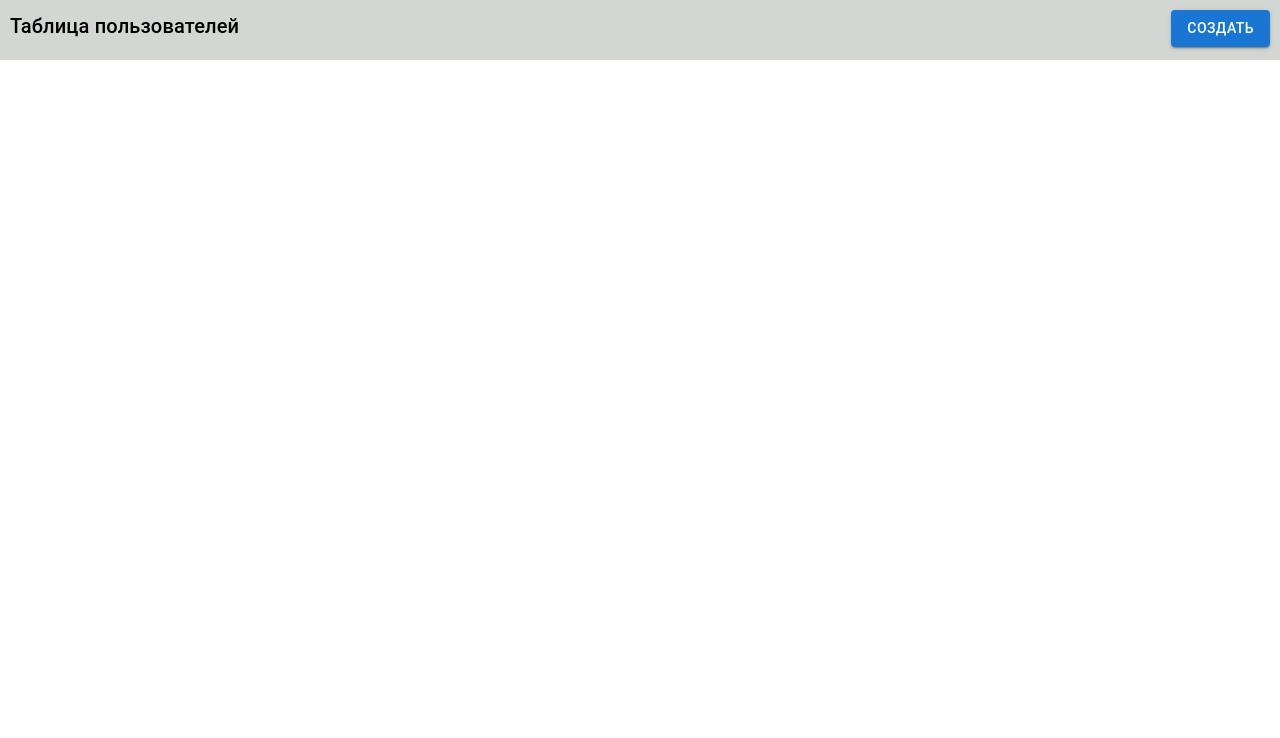
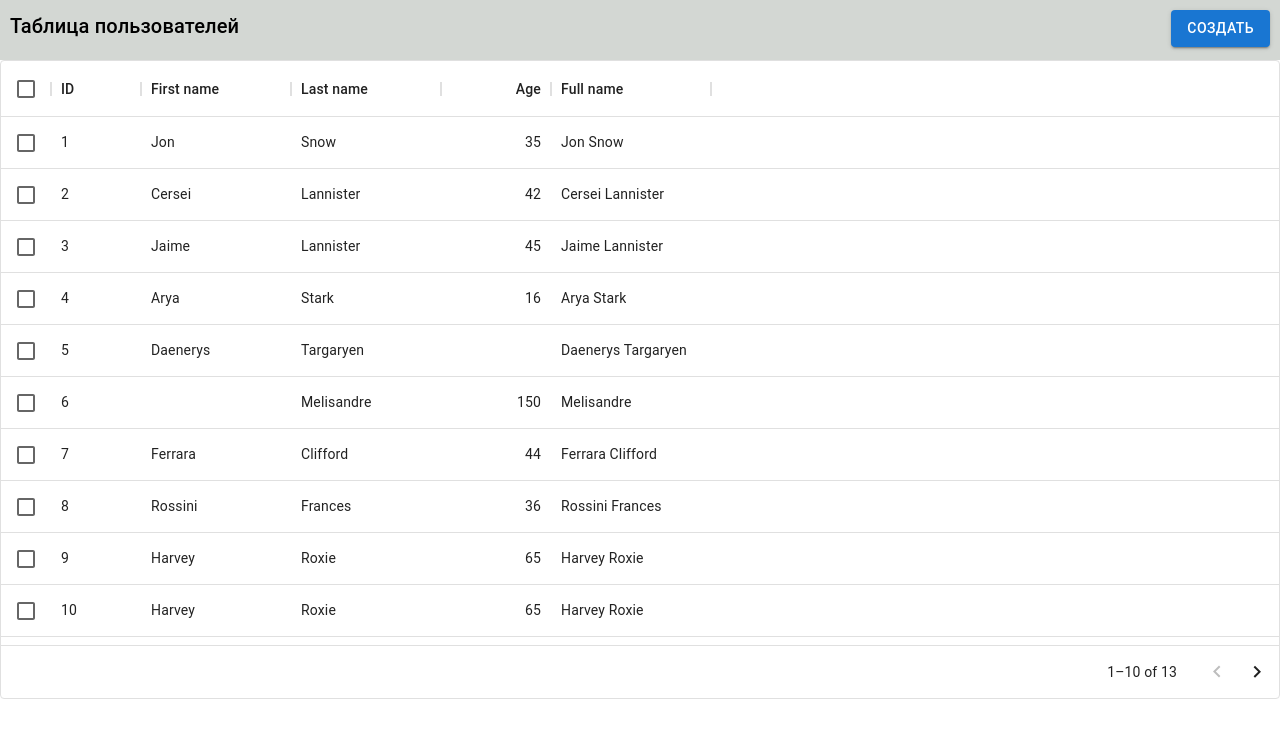
Before and after one commit to Valera-Filimonov/table-users, a React (Create React App) app: page / in a window 1280 px wide. Shown: the top 738 px of the page. Built offline with nearby package versions, Linux system fonts and the light colour scheme.

Commit message:
feat: added validation and table in project

```diff
--- a/src/App.tsx
+++ b/src/App.tsx
@@ -1,17 +1,28 @@
-import './app.module.css';
+import styles from './app.module.css';
 import Header from "./component/Header";
 import {useState} from "react";
 import ModalAddUser from "./component/Modal";
+import Table from "./component/Table";
 
 const App = (): JSX.Element => {
 
-    const [open, setOpen] = useState<boolean>(false)
+    const [open, setOpen] = useState<boolean>(false);
+    const [status, setStatus] = useState<boolean>(false)
 
     return (
-        <>
-            <Header open={open} setOpen={setOpen}/>
-            <ModalAddUser open={open} setOpen={setOpen}/>
-        </>
+        <div className={styles.app}>
+            <Header open={open}
+                    setOpen={setOpen}
+                    status={status}
+                    setStatus={setStatus}
+            />
+            <ModalAddUser open={open}
+                          setOpen={setOpen}
+                          status={status}
+                          setStatus={setStatus}
+            />
+            <Table />
+        </div>
     );
 }
 
--- a/src/component/Header/ButtonCreate/index.tsx
+++ b/src/component/Header/ButtonCreate/index.tsx
@@ -2,13 +2,25 @@ import Stack from "@mui/material/Stack";
 import Button from '@mui/material/Button';
 import * as React from "react";
 import styles from '../header.module.css'
+import {useEffect} from "react";
 
 type PropsButtonCreate = {
     open: boolean;
     setOpen: (open: boolean) => void;
+    status: boolean;
+    setStatus: (status: boolean) => void;
 }
 
-const ButtonCreate = ({open, setOpen}: PropsButtonCreate): JSX.Element => {
+const ButtonCreate = ({open, setOpen, status, setStatus}: PropsButtonCreate): JSX.Element => {
+
+    useEffect(() => {
+        if (status) {
+            setTimeout(() => {
+                setStatus(false);
+            }, 500)
+        }
+    }, [status])
+
 
     const handlerOpenModal = () => {
         setOpen(!open);
@@ -18,7 +30,21 @@ const ButtonCreate = ({open, setOpen}: PropsButtonCreate): JSX.Element => {
     return (
         <div className={styles.button}>
             <Stack spacing={2} direction="row">
-                <Button onClick={handlerOpenModal} variant="contained">Создать</Button>
+                {!status &&
+                <Button onClick={handlerOpenModal}
+                        variant="contained"
+                >
+                    Создать
+                </Button>
+                }
+                {status &&
+                <Button onClick={handlerOpenModal}
+                        variant="contained"
+                        color="success"
+                >
+                    Добавлен
+                </Button>
+                }
             </Stack>
         </div>
     );
--- a/src/component/Header/index.tsx
+++ b/src/component/Header/index.tsx
@@ -5,13 +5,19 @@ import {Typography} from "@mui/material";
 type PropsHeader = {
     open: boolean;
     setOpen: (open: boolean) => void;
+    status: boolean;
+    setStatus: (status: boolean) => void;
 }
 
-const Header = ({open, setOpen}: PropsHeader): JSX.Element => {
+const Header = ({open, setOpen, status, setStatus}: PropsHeader): JSX.Element => {
     return (
         <div className={styles.header}>
             <Typography className={styles.title} variant="h6" gutterBottom>Таблица пользователей</Typography>
-            <ButtonCreate open={open} setOpen={setOpen}/>
+            <ButtonCreate open={open}
+                          setOpen={setOpen}
+                          status={status}
+                          setStatus={setStatus}
+            />
         </div>
     );
 }
--- a/src/component/Modal/ButtonAdd/index.tsx
+++ b/src/component/Modal/ButtonAdd/index.tsx
@@ -6,13 +6,97 @@ import styles from '../modal.module.css'
 type PropsButtonAdd = {
     open: boolean;
     setOpen: (open: boolean) => void;
+    status: boolean;
+    setStatus: (status: boolean) => void;
+
+    id: string;
+    email: string;
+    name: string;
+    lastName: string;
+    birthDate: string;
+
+    setId: (arg: string) => void;
+    setEmail: (arg: string) => void;
+    setName: (arg: string) => void;
+    setLastName: (arg: string) => void;
+    setBirthDate: (arg: string) => void;
+
+    setErrorId: (arg: boolean) => void;
+    setErrorEmail: (arg: boolean) => void;
+    setErrorName: (arg: boolean) => void;
+    setErrorLastName: (arg: boolean) => void;
+    setErrorBirthDay: (arg: boolean) => void;
+
 }
 
-const ButtonAdd = ({open, setOpen}: PropsButtonAdd): JSX.Element => {
+const ButtonAdd = ({
+                       open,
+                       setOpen,
+                       status,
+                       setStatus,
+
+                       id,
+                       email,
+                       name,
+                       lastName,
+                       birthDate,
+
+                       setId,
+                       setName,
+                       setLastName,
+                       setBirthDate,
+                       setEmail,
+
+                       setErrorId,
+                       setErrorEmail,
+                       setErrorName,
+                       setErrorLastName,
+                       setErrorBirthDay,
+                   }: PropsButtonAdd):
+    JSX.Element => {
 
     const handlerCloseModal = () => {
-        setOpen(!open);
-        console.log(open)
+        if (!/^(0|[1-9]\d*)$/g.test(id)) {
+            setErrorId(true);
+        } else {
+            setErrorId(false);
+        }
+        if (!/^\S+@\S+\.\S+$/g.test(email)) {
+            setErrorEmail(true);
+        } else {
+            setErrorEmail(false);
+        }
+        if (!/^[a-zA-Zа-яА-Я]+$/g.test(name)) {
+            setErrorName(true);
+        } else {
+            setErrorName(false);
+        }
+        if (!/^[a-zA-Zа-яА-Я]+$/g.test(lastName)) {
+            setErrorLastName(true);
+        } else {
+            setErrorLastName(false);
+        }
+        if (!/^(?:(?:31(\/|-|\.)(?:0?[13578]|1[02]))\1|(?:(?:29|30)(\/|-|\.)(?:0?[1,3-9]|1[0-2])\2))(?:(?:1[6-9]|[2-9]\d)?\d{2})$|^(?:29(\/|-|\.)0?2\3(?:(?:(?:1[6-9]|[2-9]\d)?(?:0[48]|[2468][048]|[13579][26])|(?:(?:16|[2468][048]|[3579][26])00))))$|^(?:0?[1-9]|1\d|2[0-8])(\/|-|\.)(?:(?:0?[1-9])|(?:1[0-2]))\4(?:(?:1[6-9]|[2-9]\d)?\d{2})$/g.test(birthDate)) {
+            setErrorBirthDay(true);
+        } else {
+            setErrorBirthDay(false);
+        }
+        if (
+            /^(0|[1-9]\d*)$/g.test(id) &&
+            /^\S+@\S+\.\S+$/g.test(email) &&
+            /^[a-zA-Zа-яА-Я]+$/g.test(name) &&
+            /^[a-zA-Zа-яА-Я]+$/g.test(lastName) &&
+            /^(?:(?:31(\/|-|\.)(?:0?[13578]|1[02]))\1|(?:(?:29|30)(\/|-|\.)(?:0?[1,3-9]|1[0-2])\2))(?:(?:1[6-9]|[2-9]\d)?\d{2})$|^(?:29(\/|-|\.)0?2\3(?:(?:(?:1[6-9]|[2-9]\d)?(?:0[48]|[2468][048]|[13579][26])|(?:(?:16|[2468][048]|[3579][26])00))))$|^(?:0?[1-9]|1\d|2[0-8])(\/|-|\.)(?:(?:0?[1-9])|(?:1[0-2]))\4(?:(?:1[6-9]|[2-9]\d)?\d{2})$/g.test(birthDate)
+        ) {
+            setOpen(!open)
+            setStatus(!status);
+
+            setId('')
+            setName('')
+            setLastName('')
+            setBirthDate('')
+            setEmail('')
+        }
     }
 
     return (
--- a/src/component/Table/index.tsx
+++ b/src/component/Table/index.tsx
@@ -1,8 +1,73 @@
+import Box from '@mui/material/Box';
+import { DataGrid } from '@mui/x-data-grid/DataGrid';
+import { GridColDef } from '@mui/x-data-grid/models/colDef';
+import { GridValueGetterParams } from '@mui/x-data-grid/models/params';
 import * as React from 'react';
 
 const Table = (): JSX.Element => {
+
+    const columns: GridColDef[] = [
+        { field: 'id', headerName: 'ID', width: 90 },
+        {
+            field: 'firstName',
+            headerName: 'First name',
+            width: 150,
+            editable: true,
+        },
+        {
+            field: 'lastName',
+            headerName: 'Last name',
+            width: 150,
+            editable: true,
+        },
+        {
+            field: 'age',
+            headerName: 'Age',
+            type: 'number',
+            width: 110,
+            editable: true,
+        },
+        {
+            field: 'fullName',
+            headerName: 'Full name',
+            description: 'This column has a value getter and is not sortable.',
+            sortable: false,
+            width: 160,
+            valueGetter: (params: GridValueGetterParams) =>
+                `${params.row.firstName || ''} ${params.row.lastName || ''}`,
+        },
+    ];
+
+    const rows = [
+        { id: 1, lastName: 'Snow', firstName: 'Jon', age: 35 },
+        { id: 2, lastName: 'Lannister', firstName: 'Cersei', age: 42 },
+        { id: 3, lastName: 'Lannister', firstName: 'Jaime', age: 45 },
+        { id: 4, lastName: 'Stark', firstName: 'Arya', age: 16 },
+        { id: 5, lastName: 'Targaryen', firstName: 'Daenerys', age: null },
+        { id: 6, lastName: 'Melisandre', firstName: null, age: 150 },
+        { id: 7, lastName: 'Clifford', firstName: 'Ferrara', age: 44 },
+        { id: 8, lastName: 'Frances', firstName: 'Rossini', age: 36 },
+        { id: 9, lastName: 'Roxie', firstName: 'Harvey', age: 65 },
+        { id: 10, lastName: 'Roxie', firstName: 'Harvey', age: 65 },
+        { id: 1, lastName: 'Snow', firstName: 'Jon', age: 35 },
+        { id: 2, lastName: 'Lannister', firstName: 'Cersei', age: 42 },
+        { id: 3, lastName: 'Lannister', firstName: 'Jaime', age: 45 },
+    ];
+
+
     return (
-        <></>
+        <>
+            <Box sx={{height: 639, width: '100%'}}>
+            <DataGrid
+                rows={rows}
+                columns={columns}
+                pageSize={10}
+                rowsPerPageOptions={[5]}
+                checkboxSelection
+                disableSelectionOnClick
+                experimentalFeatures={{newEditingApi: true}}
+            />
+        </Box></>
     );
 }
 
```
Also changed, not shown: src/component/Modal/index.tsx (+39 -3 lines), src/app.module.css (line endings or trailing spaces).
